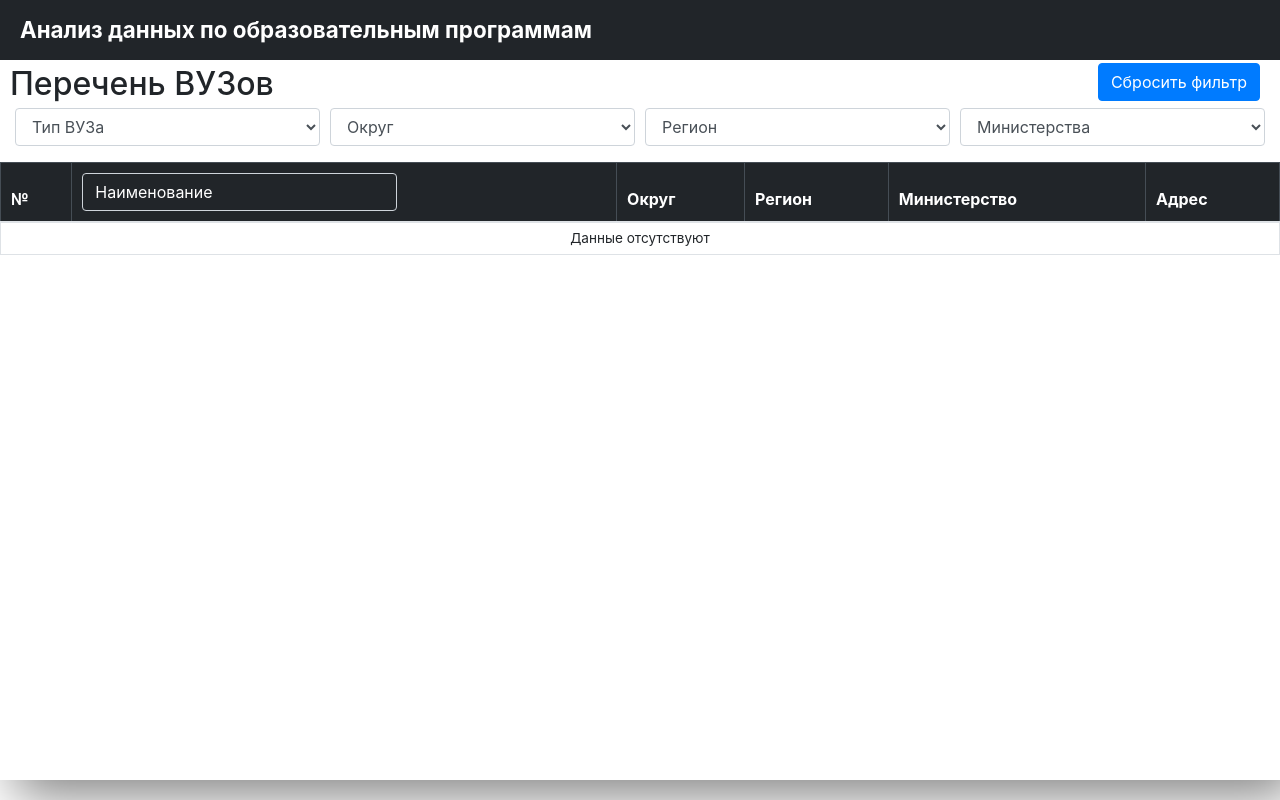
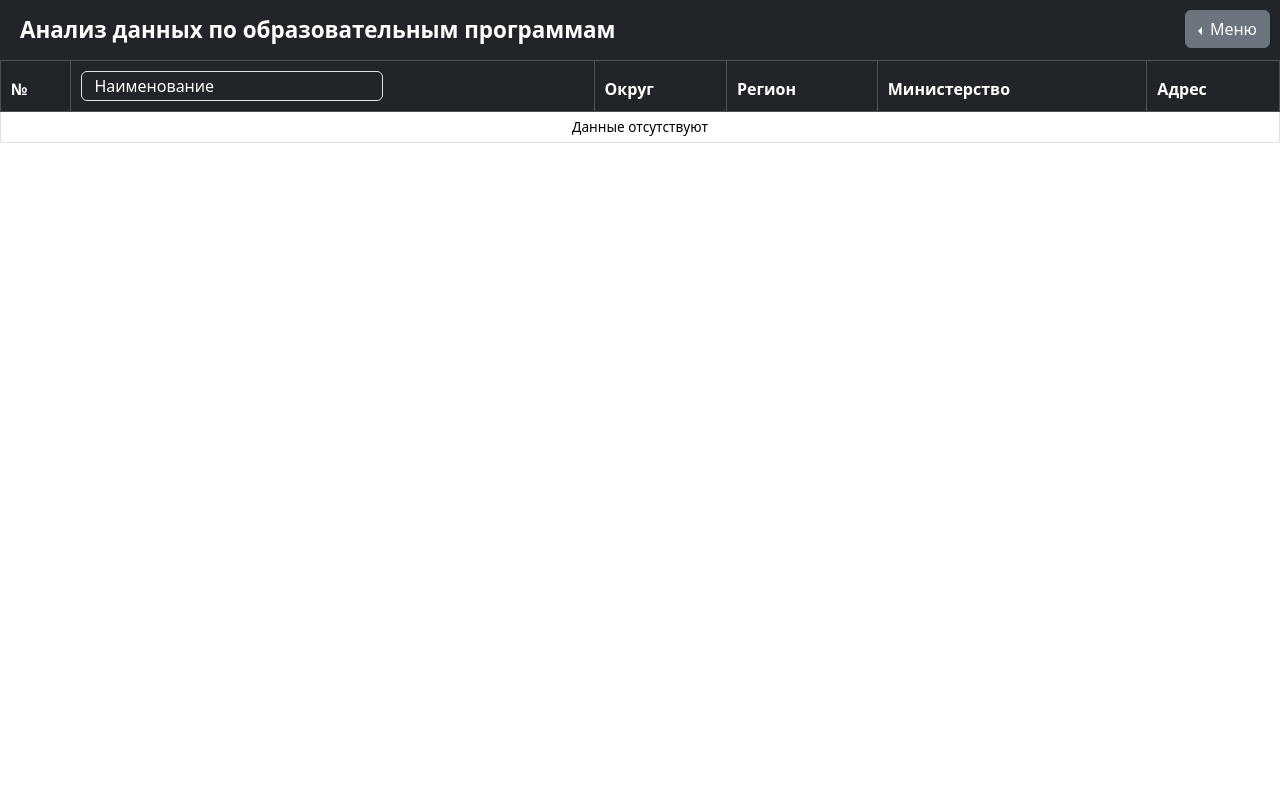
Before and after one commit to EngoyanSY/NIR_Engoyan, a Django app: page /vuz/ in a window 1280 px wide. Run offline with Django 4.2, Linux system fonts and the light colour scheme; data that the repository does not hold is empty; some libraries are stand-ins or nearby versions.

Commit message:
add: vuz filter in menu

```diff
--- a/server/vuz/templates/vuz/vuz.html
+++ b/server/vuz/templates/vuz/vuz.html
@@ -4,7 +4,7 @@
     <meta charset="UTF-8">
     <meta name="viewport" content="width=device-width, initial-scale=1.0">
     <title>Анализ по образовательным программам</title>
-    <link rel="stylesheet" href="https://cdnjs.cloudflare.com/ajax/libs/twitter-bootstrap/4.5.2/css/bootstrap.min.css">
+    <link href="https://cdn.jsdelivr.net/npm/bootstrap@5.3.0-alpha1/dist/css/bootstrap.min.css" rel="stylesheet">
     <style>
         .header {
             position: relative;
@@ -25,8 +25,28 @@
             font-weight: bold;
         }
 
+        .menu-button {
+            position: fixed;
+            top: 0;
+            right: 10px;
+            width: 100px;
+            height: 60px;
+            background-color: #212529;
+            color: #fff;
+            display: flex;
+            justify-content: space-between;
+            align-items: center;
+            padding: 0 20px 0px 15px;
+            z-index: 1000;
+            text-align: center;
+            line-height: 60px;
+            font-size: 1.4em;
+            font-weight: bold;
+        }
+
         .form-control.name {
             width: 60%;
+            height: 30px;
             background-color: #212529;
             color: #fff;
         }
@@ -34,6 +54,17 @@
         .form-control::placeholder {
             color: #ffffff;
             font-family: inherit;
+        }
+
+        .form-row {
+            display: flex;
+            flex-wrap: wrap;
+            margin-left: 5px;
+            margin-bottom: 5px;
+        }
+
+        .mb-3 {
+            margin-left: 10px;
         }
 
         .container-fluid {
@@ -50,8 +81,9 @@
         }
 
         .table-container {
-            height: 75vh;
-            overflow: scroll;
+            height: 90vh;
+            overflow-y: scroll;
+            overflow-x: none;
             user-select: none;
         }
 
@@ -89,43 +121,75 @@
         }
     </style>
 </head>
+<body>
     <div class="header">
         Анализ данных по образовательным программам
     </div>
-    <div class="container-fluid" style="box-shadow: 15px 15px 50px grey">
-        <h2 style="margin: 5px 10px; width: 30%;">Перечень ВУЗов</h2>
-        <button id="resetButton" class="btn btn-primary reset-filter-button">Сбросить фильтр</button>
-        <div class="form-row" style="margin: 0 10px;">
-                <div class="form-group col-md-3">
-                    <select id="vuzFilter" class="form-control">
-                        <option value="">Тип ВУЗа</option>
+    <!-- Кнопка меню -->
+    <div class="btn-group dropstart" style="position: fixed; top: 10px; right: 10px; z-index: 1000;">
+        <button type="button" class="btn btn-secondary dropdown-toggle" data-bs-toggle="dropdown" aria-expanded="false">
+            Меню
+        </button>
+        <ul class="dropdown-menu" style="overflow-y: hidden;">
+            <li><a class="dropdown-item" href="#" data-bs-toggle="modal" data-bs-target="#filterModal">Фильтр</a></li>
+            <li><a class="dropdown-item" href="#">Программа обучения</a></li>
+            <li><a class="dropdown-item" href="#">Аналитика</a></li>
+        </ul>
+    </div>
+
+    <!-- Модальное окно с фильтрами -->
+    <div class="modal fade" id="filterModal" tabindex="-1" aria-labelledby="filterModalLabel" aria-hidden="true">
+        <div class="modal-dialog">
+            <div class="modal-content">
+                <div class="modal-header">
+                    <h5 class="modal-title" id="filterModalLabel">Фильтры</h5>
+                    <button type="button" class="btn-close" data-bs-dismiss="modal" aria-label="Закрыть"></button>
+                </div>
+                <div class="modal-body">
+                    <div class="form-row">
+                        <div class="mb-3">
+                            <label for="vuzFilter" class="form-label">Тип ВУЗа</label>
+                            <select id="vuzFilter" class="form-select">
+                                <option value="">Выберите тип</option>
                                 <option value="Головные">Головные</option>
                                 <option value="Филиалы">Филиалы</option>
                             </select>
                         </div>
-                <div class="form-group col-md-3">
-                    <select id="districtFilter" class="form-control">
-                        <option value="">Округ</option>
+                        <div class="mb-3">
+                            <label for="districtFilter" class="form-label">Округ</label>
+                            <select id="districtFilter" class="form-select">
+                                <option value="">Выберите округ</option>
                                 {% for district in districts %}
-                        <option value="{{ district.id_district__district }}">{{ district.id_district__district}}</option>
+                                <option value="{{ district.id_district__district }}">{{ district.id_district__district }}</option>
                                 {% endfor %}
                             </select>
                         </div>
-                <div class="form-group col-md-3">
-                    <select id="regionFilter" class="form-control">
-                        <option value="">Регион</option>
+                        <div class="mb-3">
+                            <label for="regionFilter" class="form-label">Регион</label>
+                            <select id="regionFilter" class="form-select">
+                                <option value="">Выберите регион</option>
                                 {% for region in regions %}
-                        <option value="{{ region.id_region__region }}">{{ region.id_region__region}}</option>
+                                <option value="{{ region.id_region__region }}">{{ region.id_region__region }}</option>
                                 {% endfor %}
                             </select>
                         </div>
-                <div class="form-group col-md-3">
-                    <select id="ministryFilter" class="form-control">
-                        <option value="">Министерства</option>
+                        <div class="mb-3">
+                            <label for="ministryFilter" class="form-label">Министерство</label>
+                            <select id="ministryFilter" class="form-select" data-dropup-auto="false">
+                                <option value="">Выберите министерство</option>
                                 {% for minist in ministry %}
-                        <option value="{{ minist.id_ministry__ministry }}">{{ minist.id_ministry__ministry}}</option>
+                                <option value="{{ minist.id_ministry__ministry }}">{{ minist.id_ministry__ministry }}</option>
                                 {% endfor %}
                             </select>
+                        </div>
+                    </div>
+                </div>
+                <div class="modal-footer">
+                    <button type="button" class="btn btn-secondary" data-bs-dismiss="modal">Закрыть</button>
+                    <button type="button" class="btn btn-primary" id="resetButton">Сбросить фильтр</button>
+                    <button type="button" class="btn btn-primary">Применить</button>
+                </div>
+            </div>
         </div>
     </div>
         <div class="table-container table-hover">
@@ -166,8 +230,13 @@
             </table>
         </div>
     </div>
-
-
+</body>
+    <script>
+        // Открытие меню по клику на кнопку
+        $('#menu-button').on('click', function () {
+            $(this).next('.dropdown-menu').toggle();
+        });
+    </script>
     <script>
     function filterVuzTable() {
         const programFilter = document.getElementById('vuzFilter').value;
@@ -373,8 +442,6 @@
             }
         });
     </script>
-
-    <script src="https://cdnjs.cloudflare.com/ajax/libs/jquery/3.5.1/jquery.min.js"></script>
-    <script src="https://cdnjs.cloudflare.com/ajax/libs/twitter-bootstrap/4.5.2/js/bootstrap.bundle.min.js"></script>
-</body>
+    <script src="https://cdn.jsdelivr.net/npm/@popperjs/core@2.11.6/dist/umd/popper.min.js"></script>
+    <script src="https://cdn.jsdelivr.net/npm/bootstrap@5.3.0-alpha1/dist/js/bootstrap.min.js"></script>
 </html>
```
Also changed, not shown: server/vuz/templates/vuz/prog.html (+22 -14 lines). Lines whose indentation alone changed are shown as unchanged.
